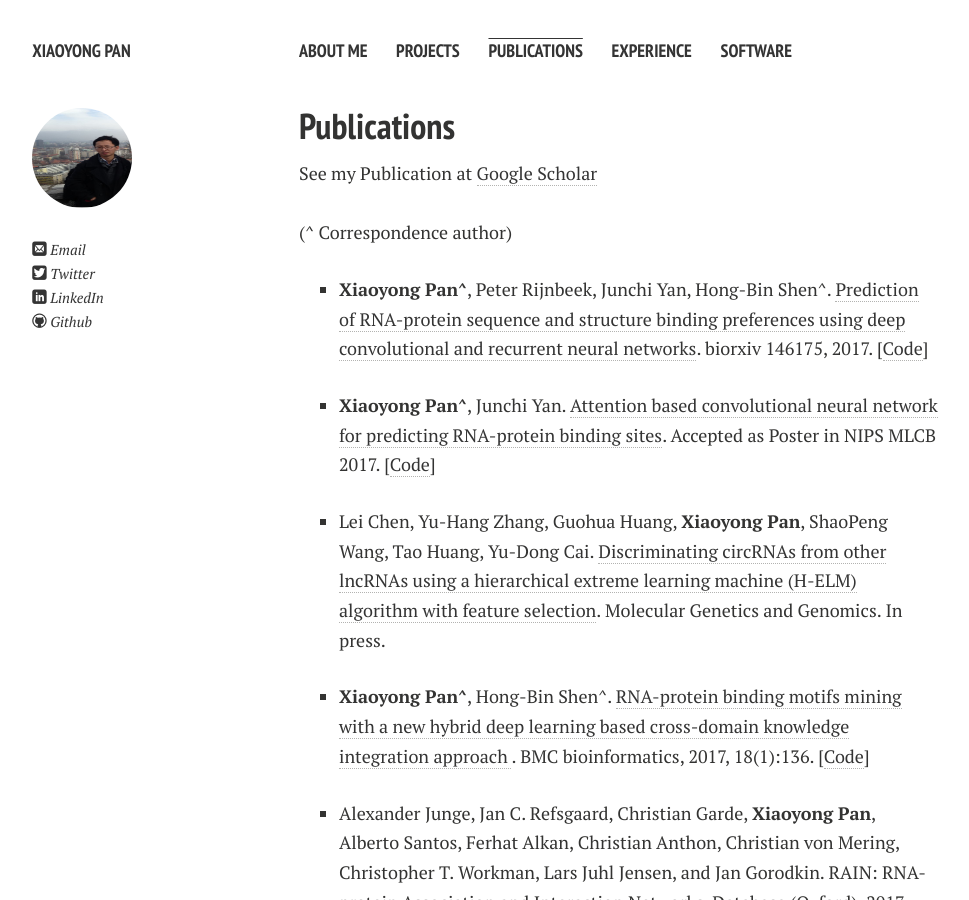
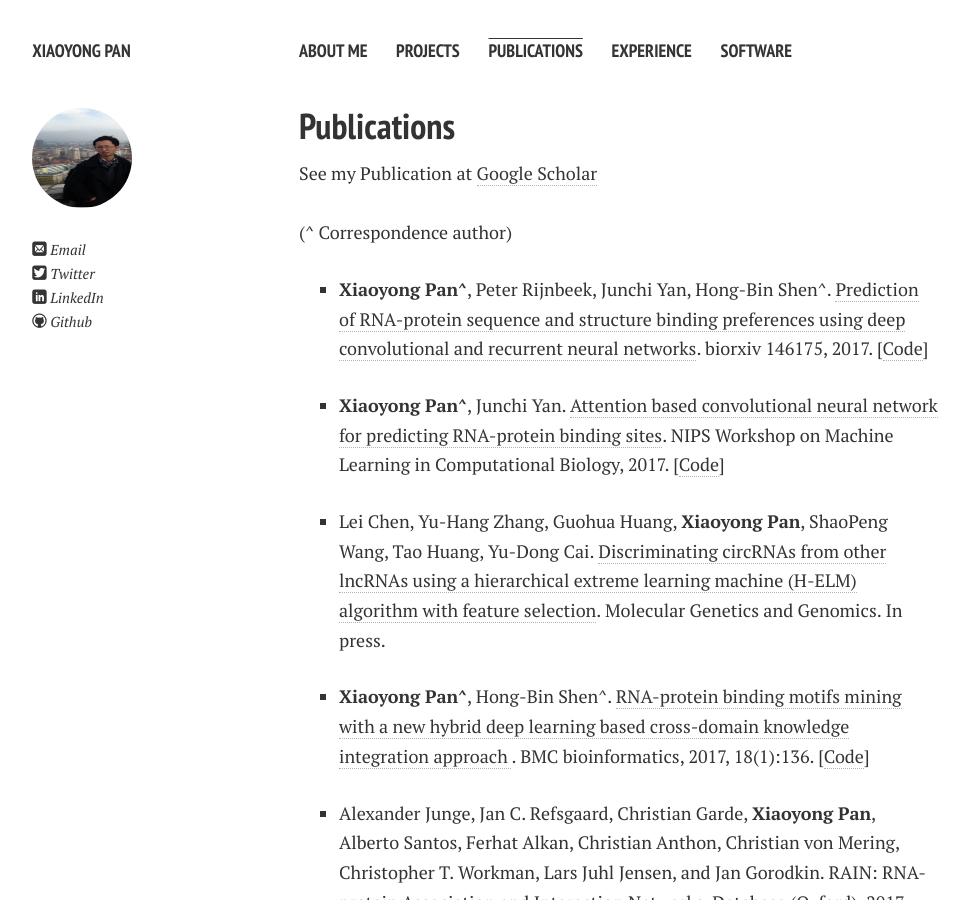
Before and after one commit to xypan1232/xypan1232.github.io, a Jekyll site: the page built from publications.md, in a window 1280 px wide and 900 px high. Shown: the whole window, without its empty margins (21-990 px from the left). Built offline with Jekyll 4.4.1, drawn with Linux system fonts in a browser that asks for light colours; nearby versions of some CDN libraries; Markdown is read by kramdown in place of the engine named in the settings.

Commit message:
Update publications.md

```diff
--- a/publications.md
+++ b/publications.md
@@ -15,7 +15,7 @@
     <p><b>Xiaoyong Pan^</b>, Peter Rijnbeek, Junchi Yan, Hong-Bin Shen^. <a href="http://biorxiv.org/content/early/2017/06/07/146175">Prediction of RNA-protein sequence and structure binding preferences using deep convolutional and recurrent neural networks</a>. biorxiv 146175, 2017. [<a href="https://github.com/xypan1232/iDeepS">Code</a>]</p>
   </li>
   <li>
-    <p><b>Xiaoyong Pan^</b>, Junchi Yan. <a href="https://mlcb.github.io/">Attention based convolutional neural network for predicting RNA-protein binding sites</a>. Accepted as Poster in NIPS MLCB 2017. [<a href="https://github.com/xypan1232/iDeepA">Code</a>]</p>
+    <p><b>Xiaoyong Pan^</b>, Junchi Yan. <a href="https://mlcb.github.io/">Attention based convolutional neural network for predicting RNA-protein binding sites</a>. NIPS Workshop on Machine Learning in Computational Biology, 2017. [<a href="https://github.com/xypan1232/iDeepA">Code</a>]</p>
   </li>
   <li>
     <p>Lei Chen, Yu-Hang Zhang, Guohua Huang, <b>Xiaoyong Pan</b>, ShaoPeng Wang, Tao Huang, Yu-Dong Cai. <a href="https://www.ncbi.nlm.nih.gov/labs/articles/28913654">Discriminating circRNAs from other lncRNAs using a hierarchical extreme learning machine (H-ELM) algorithm with feature selection</a>. Molecular Genetics and Genomics. In press.</p>
```
